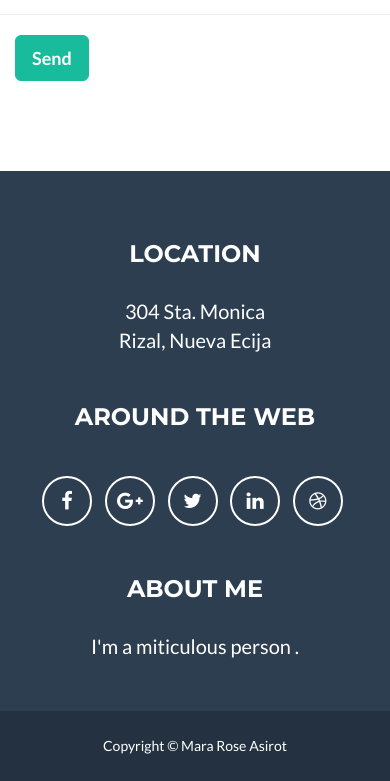
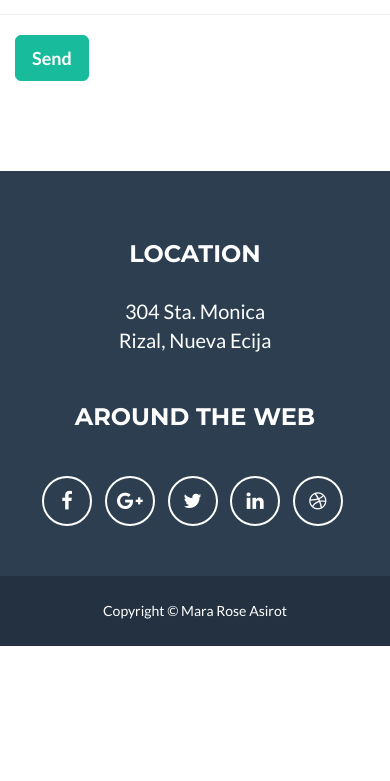
Before and after one commit to maryroseasirot/port.github.io, a website: page index.html in a window 390 px wide. Shown: the part 3430-4211 px from the top of the page. After the commit the page ends 4076 px from the top, so only its background shows below. Drawn offline with nearby package versions, Linux system fonts and the light colour scheme.

Commit message:
Update index.html

```diff
--- a/index.html
+++ b/index.html
@@ -174,7 +174,7 @@
                 </div>
                 <div class="col-lg-8 col-lg-offset-2 text-center">
                     <a href="#" class="btn btn-lg btn-outline">
-                        <i class="fa fa-download"></i> Download Theme
+                        <i class="fa fa-download"></i>
                     </a>
                 </div>
             </div>
@@ -266,13 +266,6 @@
                             </li>
                         </ul>
                     </div>
-                    <div class="footer-col col-md-4">
-                        <h3>About Me</h3>
-                        <p>I'm a miticulous person <a href="http://startbootstrap.com"></a>.</p>
-                    </div>
-                </div>
-            </div>
-        </div>
         <div class="footer-below">
             <div class="container">
                 <div class="row">
```
